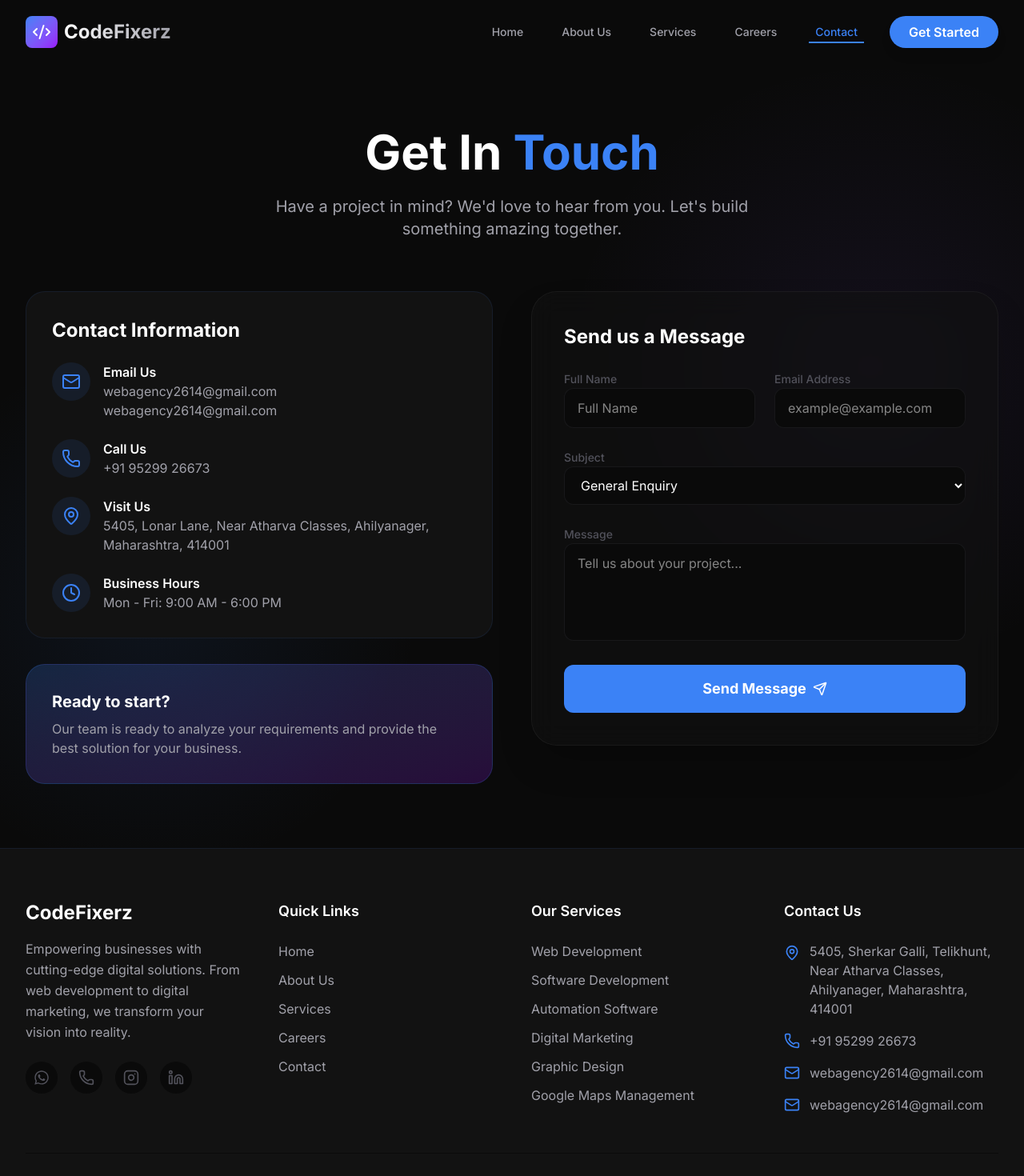
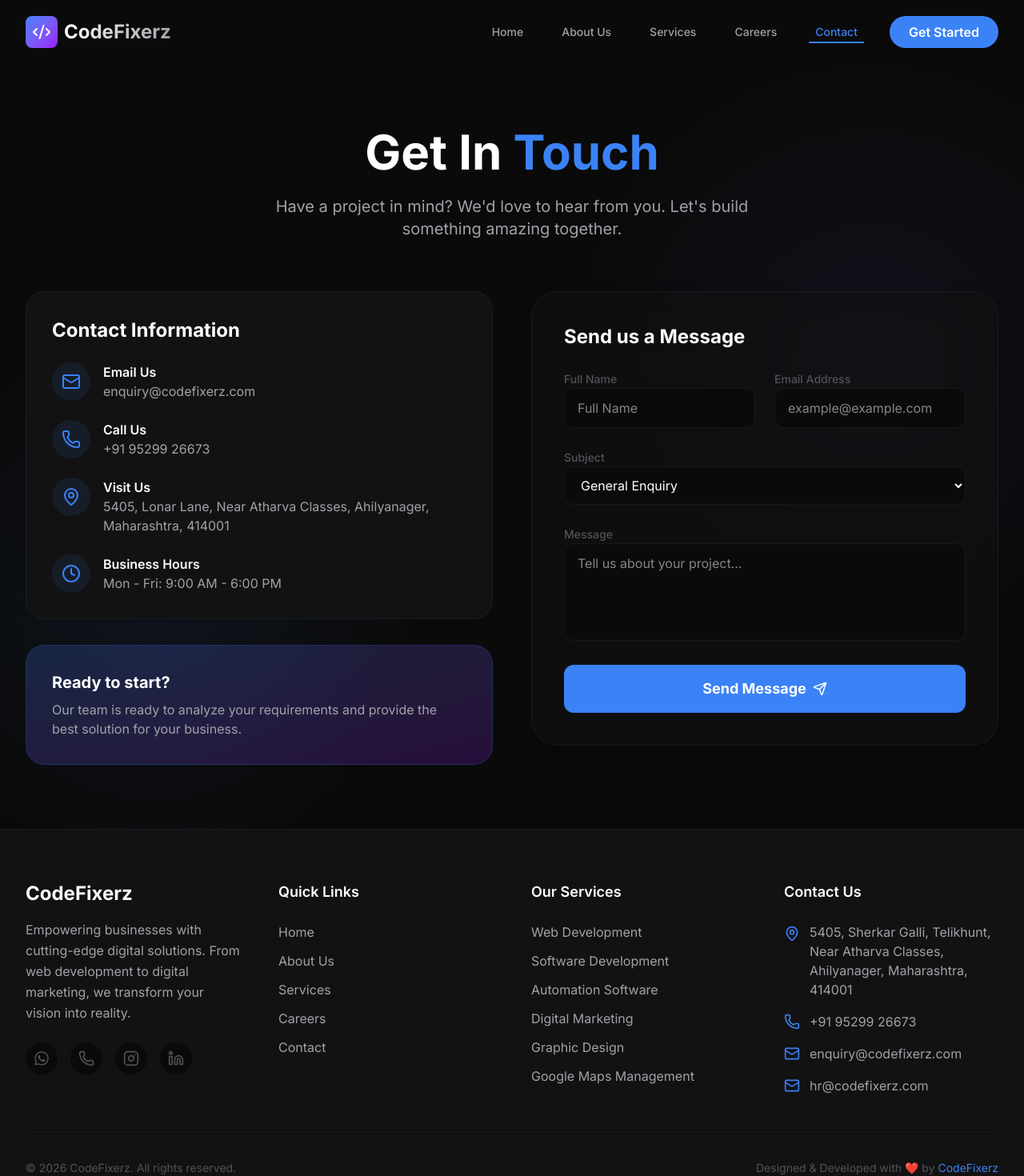
Before and after one commit to atharvamisal2614/codefixerz, a Next.js app: page /contact in a window 1280 px wide. Shown: the top 1470 px of the page at 80% size. Built offline with nearby package versions, Linux system fonts and the light colour scheme.

Commit message:
Email FIx

```diff
--- a/src/components/ContactPageClient.tsx
+++ b/src/components/ContactPageClient.tsx
@@ -69,8 +69,7 @@ export default function ContactPageClient() {
                                         </div>
                                         <div>
                                             <p className="font-semibold text-[var(--heading)]">Email Us</p>
-                                            <a href="mailto:webagency2614@gmail.com" className="text-[var(--text)]">webagency2614@gmail.com</a><br />
-                                            <a href="mailto:webagency2614@gmail.com" className="text-[var(--text)]">webagency2614@gmail.com</a>
+                                            <a href="mailto:webagency2614@gmail.com" className="text-[var(--text)]">enquiry@codefixerz.com</a><br />
                                         </div>
                                     </div>
 
--- a/src/components/Footer.tsx
+++ b/src/components/Footer.tsx
@@ -105,11 +105,11 @@ const Footer = () => {
                             </li>
                             <li className="flex items-center space-x-3 text-[var(--text)]">
                                 <Mail className="w-5 h-5 text-[var(--primary)] shrink-0" />
-                                <a href="mailto:webagency2614@gmail.com">webagency2614@gmail.com</a>
+                                <a href="mailto:webagency2614@gmail.com">enquiry@codefixerz.com</a>
                             </li>
                             <li className="flex items-center space-x-3 text-[var(--text)]">
                                 <Mail className="w-5 h-5 text-[var(--primary)] shrink-0" />
-                                <a href="mailto:webagency2614@gmail.com">webagency2614@gmail.com</a>
+                                <a href="mailto:webagency2614@gmail.com">hr@codefixerz.com</a>
                             </li>
                         </ul>
                     </div>
```
